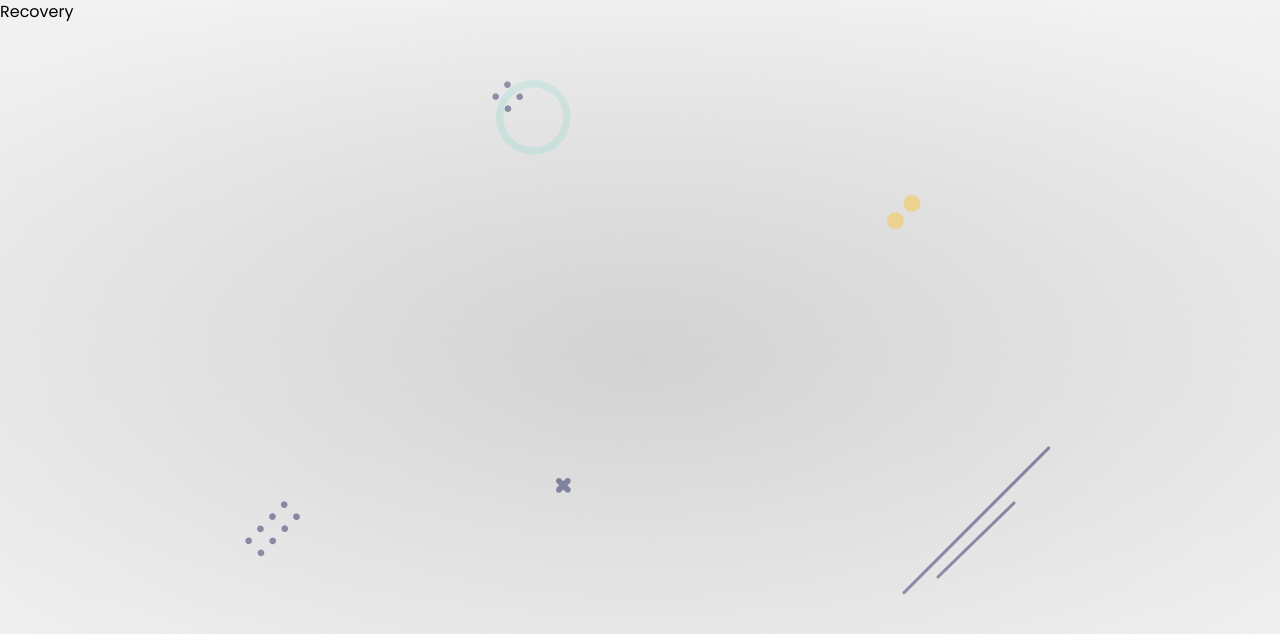
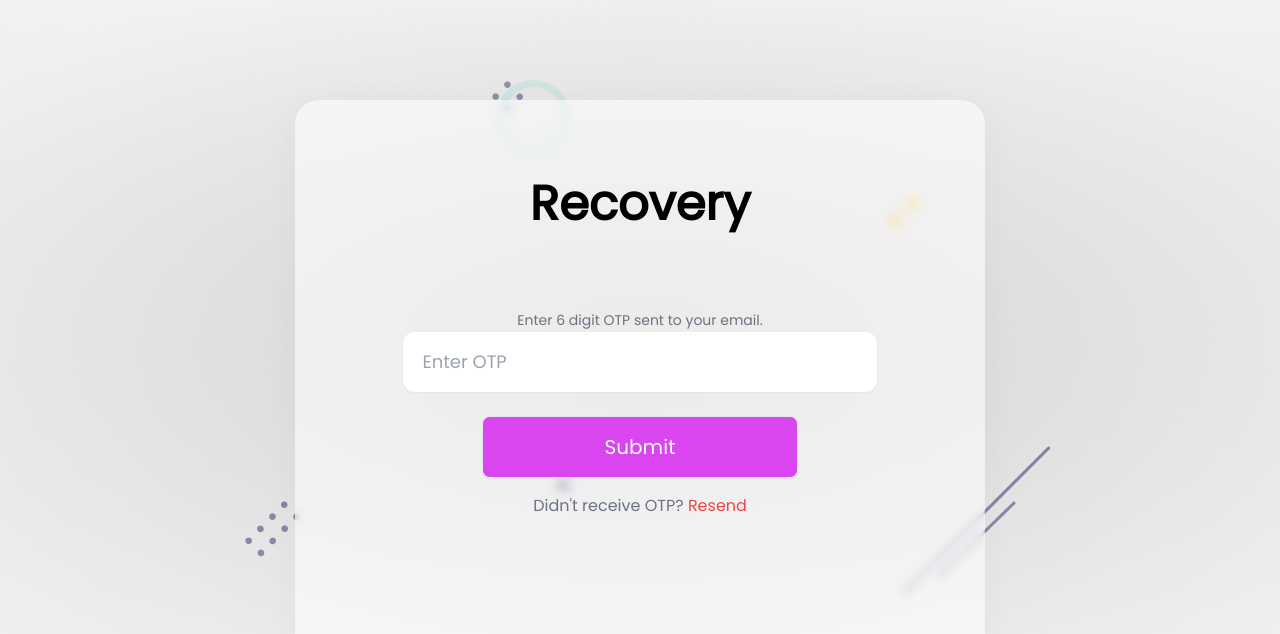
Before and after one commit to dabhisharad13/MERN-Auth, a React (Create React App) app in the folder frontend/: page /recovery in a window 1280 px wide. Shown: the top 634 px of the page. Built offline with nearby package versions, Linux system fonts and the light colour scheme.

Commit message:
Added recovery component

```diff
--- a/frontend/src/components/Recovery.js
+++ b/frontend/src/components/Recovery.js
@@ -1,9 +1,44 @@
-import React from 'react'
+import React from "react";
+import styles from "../styles/Style.module.css";
 
 const Recovery = () => {
   return (
-    <div>Recovery</div>
-  )
-}
+    <div className="container mx-auto">
+      <div className="flex justify-center items-center h-screen">
+        <div className={styles.glass}>
+          <div className="title flex flex-col items-center">
+            <h4 className="text-5xl font-bold"> Recovery</h4>
+          </div>
 
-export default Recovery
+          <form className="pt-20" action="">
+            <div className="textbox flex flex-col items-center gap-6">
+              <div className="input text-center">
+                <span className="py-4 text-sm text-left text-gray-500">
+                  Enter 6 digit OTP sent to your email.
+                </span>
+                <input
+                  className={styles.textbox}
+                  type="text"
+                  placeholder="Enter OTP"
+                />
+              </div>
+
+              <button className={styles.btn} type="submit">
+                Submit
+              </button>
+            </div>
+
+            <div className="text-center py-4">
+              <span className="text-gray-500">
+                Didn't receive OTP?{" "}
+                <button className="text-red-500">Resend</button>
+              </span>
+            </div>
+          </form>
+        </div>
+      </div>
+    </div>
+  );
+};
+
+export default Recovery;
```
